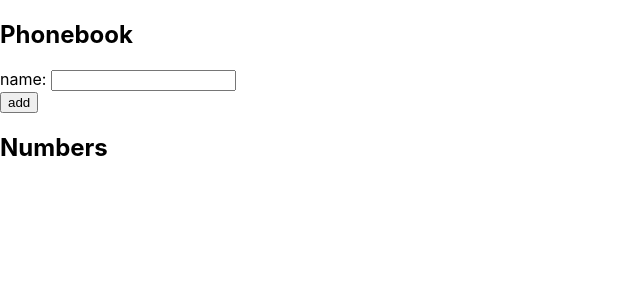
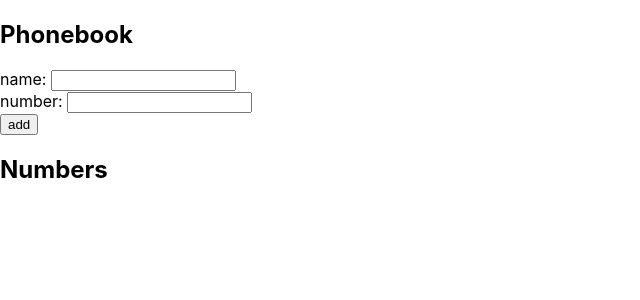
Before and after one commit to Gaston118/FullStack, a React (Create React App) app in the folder part2/agenda/: page / in a window 1280 px wide. Shown: the top 300 px of the page, without its empty margins (0-640 px from the left). Built offline with nearby package versions, Linux system fonts and the light colour scheme; the HTML template or start-up script is replaced by a standard one.

Commit message:
ejercicio2.8

```diff
--- a/part2/agenda/src/App.js
+++ b/part2/agenda/src/App.js
@@ -4,20 +4,25 @@ import Person from './Person'
 const App = () => {
   const [ persons, setPersons ] = useState([])
   const [ newName, setNewName ] = useState('')
+  const [ newNumber, setNewNumber ] = useState('')
 
   const addName = (event) => {
     event.preventDefault()
 
-    if (persons.some(person => person.content === newName)) {
-      alert(`${newName} is already added to phonebook`);
+    if (persons.some(person => person.content === newName) || persons.some(persons => persons.number === newNumber)) {
+      alert(`${newName} o ${newNumber} is already added to phonebook`);
+      setNewName('')
+      setNewNumber('')
     } else {
       const nameObject = {
         content: newName,
+        number: newNumber,
         id: persons.length + 1,
       }
 
     setPersons(persons.concat(nameObject))
     setNewName('')
+    setNewNumber('')
   }
 }
 
@@ -26,17 +31,19 @@ const App = () => {
     setNewName(event.target.value)
   }
 
+const handleNumberChange = (event) => {
+  console.log(event.target.value)
+  setNewNumber(event.target.value)
+}
+
 
   return (
     <div>
       <h2>Phonebook</h2>
       <form onSubmit={addName}>
-        <div>
-          name: <input value={newName} onChange={handlePersonChange} />
-        </div>
-        <div>
-          <button type="submit">add</button>
-        </div>
+        <div>name: <input value={newName} onChange={handlePersonChange} required/></div>
+        <div>number: <input value={newNumber} onChange={handleNumberChange} required/></div>
+        <div><button type="submit">add</button></div>
       </form>
       <h2>Numbers</h2>
       <ul>
--- a/part2/agenda/src/Person.js
+++ b/part2/agenda/src/Person.js
@@ -1,6 +1,6 @@
 const Person = ({ person }) => {
     return (
-      <li>{person.content}</li>
+      <li>{person.content} {person.number}</li>
     )
   }
 
```
